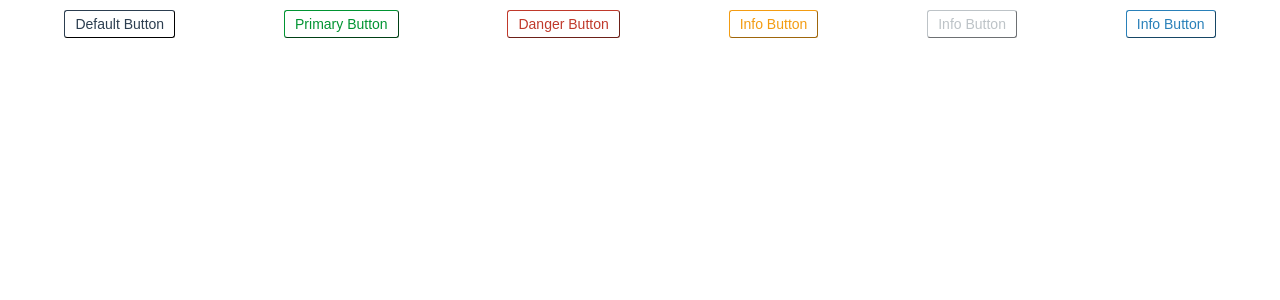
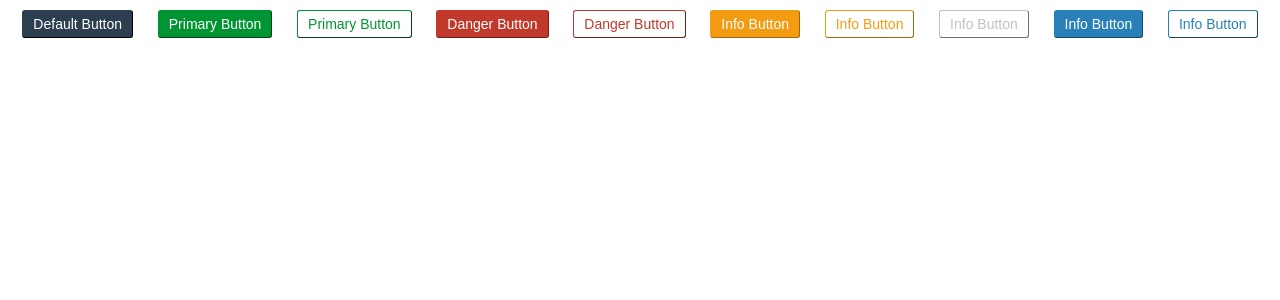
Before and after one commit to iDhruv22/calfjs, a React (Create React App) app: page / in a window 1280 px wide. Shown: the top 300 px of the page. Built offline with nearby package versions, Linux system fonts and the light colour scheme.

Commit message:
adding outline prop for button component

```diff
--- a/src/App.js
+++ b/src/App.js
@@ -7,12 +7,24 @@ function App() {
     <div className="App">
       <Button>Default Button</Button>
       <Button variant="primary">Primary Button</Button>
+      <Button variant="primary" outline>
+        Primary Button
+      </Button>
       <Button variant="danger">Danger Button</Button>
+      <Button variant="danger" outline>
+        Danger Button
+      </Button>
       <Button variant="warning">Info Button</Button>
+      <Button variant="warning" outline>
+        Info Button
+      </Button>
       <Button variant="warning" disabled>
         Info Button
       </Button>
       <Button variant="info">Info Button</Button>
+      <Button variant="info" outline>
+        Info Button
+      </Button>
     </div>
   );
 }
--- a/src/components/Button/Button.js
+++ b/src/components/Button/Button.js
@@ -6,8 +6,19 @@ const Button = styled.button`
   display: inline-block;
 
   /* color */
-  color: ${(props) => forVariant(props.variant).color};
-  background-color: ${colors.white};
+  color: ${(props) => {
+    if (props.outline) {
+      return forVariant(props.variant).color;
+    }
+
+    return colors.white;
+  }};
+  background-color: ${(props) => {
+    if (props.outline) {
+      return colors.white;
+    }
+    return forVariant(props.variant).color;
+  }};
 
   /* padding */
   padding: 5px 10px;
@@ -38,6 +49,7 @@ const Button = styled.button`
   :disabled {
     color: ${forVariant("disabled").color};
     border-color: ${forVariant("disabled").color};
+    background-color: ${colors.white};
     cursor: not-allowed;
 
     :hover {
```
